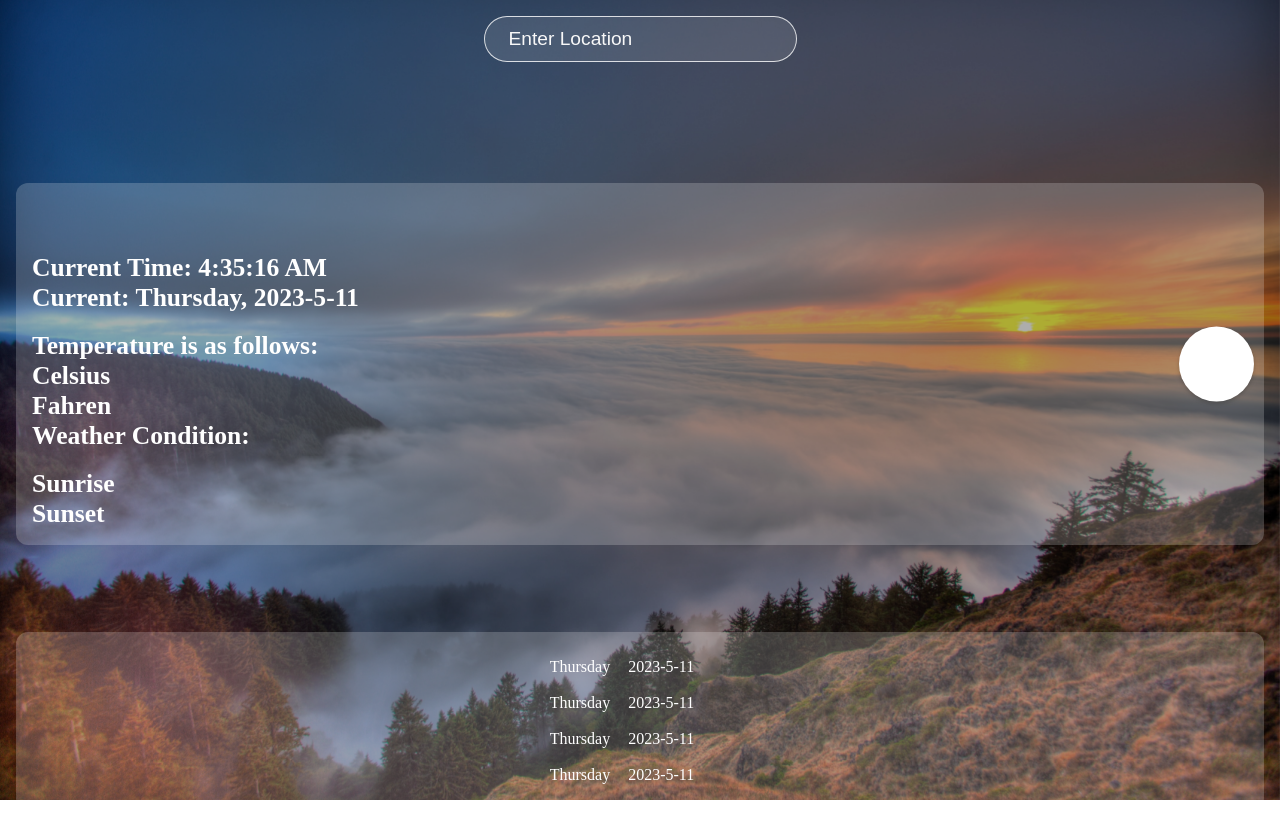
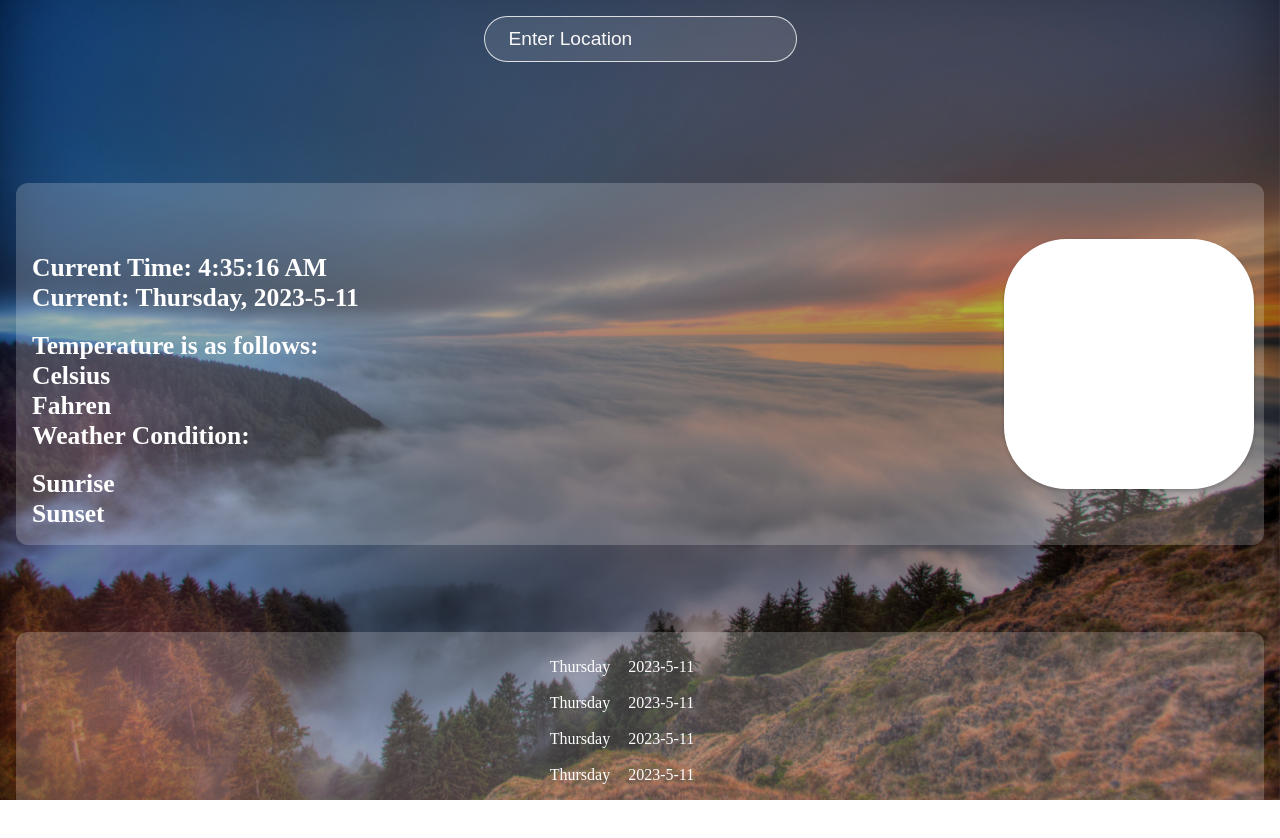
Before and after one commit to Ravkeerat02/Weather, a React (Create React App) app in the folder weather/: page / in a window 1280 px wide. Shown: the top 838 px of the page. Built offline with nearby package versions, Linux system fonts and the light colour scheme.

Commit message:
flag styling improved

```diff
--- a/weather/src/index.css
+++ b/weather/src/index.css
@@ -120,9 +120,9 @@ h1 {
 }
 
 .flag {
-  width: 75px;
-  height:75px;
-  border-radius: 50%;
+  width: 250px;
+  height:250px;
+  border-radius: 25%;
   position: absolute;
   top: 50%;
   transform: translateY(-50%);
```
